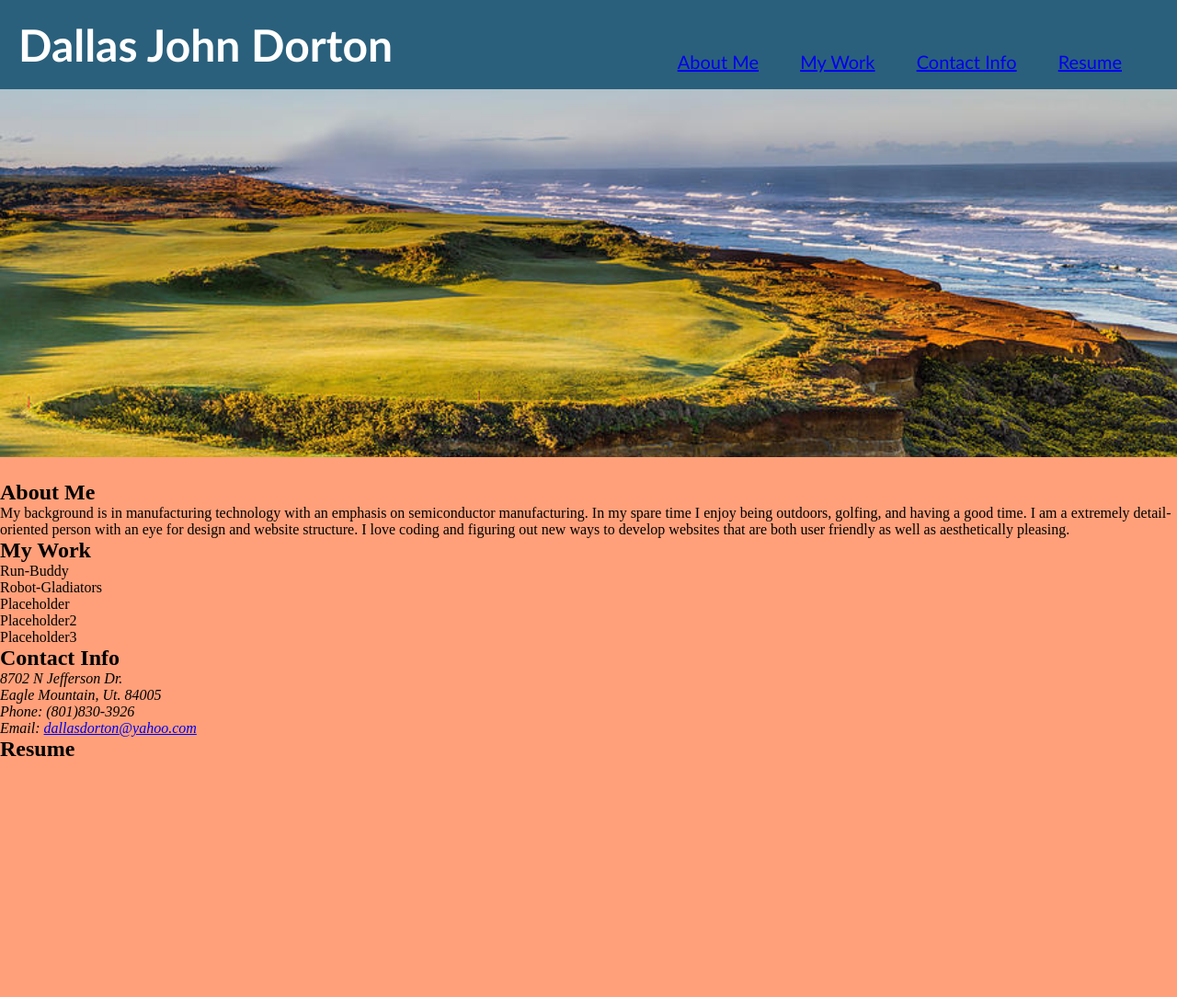
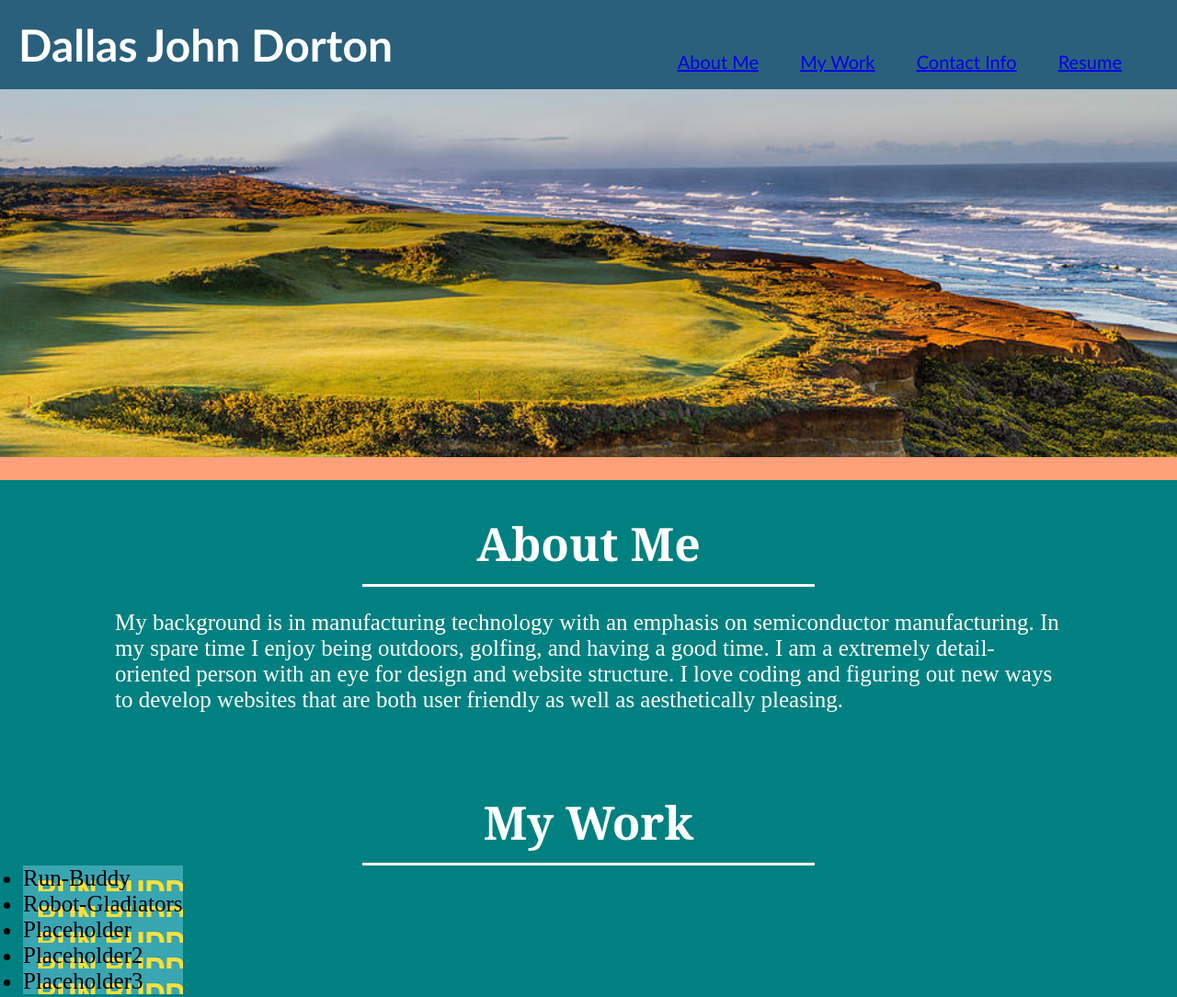
Before and after one commit to Ddorto1/Dallas-John-Dorton-Portfolio, a plain HTML site: page index.html in a window 1280 px wide. Shown: the top 1084 px of the page at 92% size. Before the commit the page ends 828 px from the top, so only its background shows below. Drawn offline with Linux system fonts and the light colour scheme.

Commit message:
Layout and headers done

```diff
--- a/assets/style.css
+++ b/assets/style.css
@@ -32,15 +32,12 @@ body {
 .header div ul li {
     list-style-type: none;
     display:inline-block;
-    color:linen;
     padding: 20px;
     margin-left: 25px auto 25px auto;
+    color: white;
 }
-/* .header div ul {
-    display: inline-block;
-    margin-left: 25px;
-    color:linen;
-} */
+/*Hero Section*/
+
 .hero{
     width: 100%;
     background-image: url("./images/bandon-dunes-hole-17-mike-centioli.jpeg");
@@ -49,3 +46,71 @@ body {
     height: 400px;
     margin-bottom: 25px;
 }
+.About-Me {
+    background-color: teal;
+    padding:25px;
+}
+
+.About-Me h2 {
+    font-family: Georgia, 'Times New Roman', Times, serif;
+    font-size: 50px;
+    color: white;
+    margin: auto auto auto auto;
+    padding: 10px;
+    border-bottom: 3px solid;
+    text-align:center;
+    width:40%;
+}
+p{
+    font-size: 25px;
+    margin: 25px 100px 25px 100px;
+    color: white;
+
+}
+.My-Work {
+    background-color: teal;
+    padding:25px;
+}
+.My-Work h2 {
+    font-family: Georgia, 'Times New Roman', Times, serif;
+    font-size: 50px;
+    color: white;
+    margin: auto auto auto auto;
+    padding: 10px;
+    border-bottom: 3px solid;
+    text-align:center;
+    width:40%;
+}
+.My-Work ul{
+    display: inline-block;
+    font-size: 25px;
+}
+.Contact-Me {
+    background-color: teal;
+    padding:25px;
+}
+.Contact-Me h2{
+    font-family: Georgia, 'Times New Roman', Times, serif;
+    font-size: 50px;
+    color: white;
+    margin: auto auto auto auto;
+    padding: 10px;
+    border-bottom: 3px solid;
+    text-align:center;
+    width:40%;
+}
+.My-Work ul li {
+    background-image: url("./images/Run\ Buddy.png")
+    ;
+}
+
+.Resume h2{
+    font-family: Georgia, 'Times New Roman', Times, serif;
+    font-size: 50px;
+    color: white;
+    margin: auto auto auto auto;
+    padding: 10px;
+    border-bottom: 3px solid;
+    text-align:center;
+    width:40%;
+}
--- a/index.html
+++ b/index.html
@@ -39,11 +39,11 @@
         <section class="hero"></section>
             <div class="content"></div>
 
-        <section class="About-Me">
+        <section id= "About-Me" class="About-Me">
             <H2> About Me</H2>
             <p>  My background is in manufacturing technology with an emphasis on semiconductor manufacturing.  In my spare time I enjoy being outdoors, golfing, and having a good time.  I am a extremely detail-oriented person with an eye for design and website structure. I love coding and figuring out new ways to develop websites that are both user friendly as well as aesthetically pleasing.</p>
         </section>
-        <section class= "My-Work">
+        <section id= "My-Work" class= "My-Work">
             <h2> My Work</h2>
             <ul>
                 <li>Run-Buddy</li>
@@ -54,7 +54,7 @@
                 </ul>
 
         </section>
-        <section class= "Contact-Info">
+        <section id= "Contact-Me" class= "Contact-Me">
             <h2> Contact Info </h2>
             <address>
                 8702 N Jefferson Dr. <br/>
@@ -62,7 +62,7 @@
                 Phone: (801)830-3926 <br/>
                 Email: <a href="mailto:dallasdorton@yahoo.com">dallasdorton@yahoo.com</a>
             </address>
-        <section class= "Resume">
+        <section id= "Resume" class= "Resume">
             <h2> Resume</h2>
         </section>
         </section>
```
Also changed, not shown: assets/images/Run Buddy.png (added).
